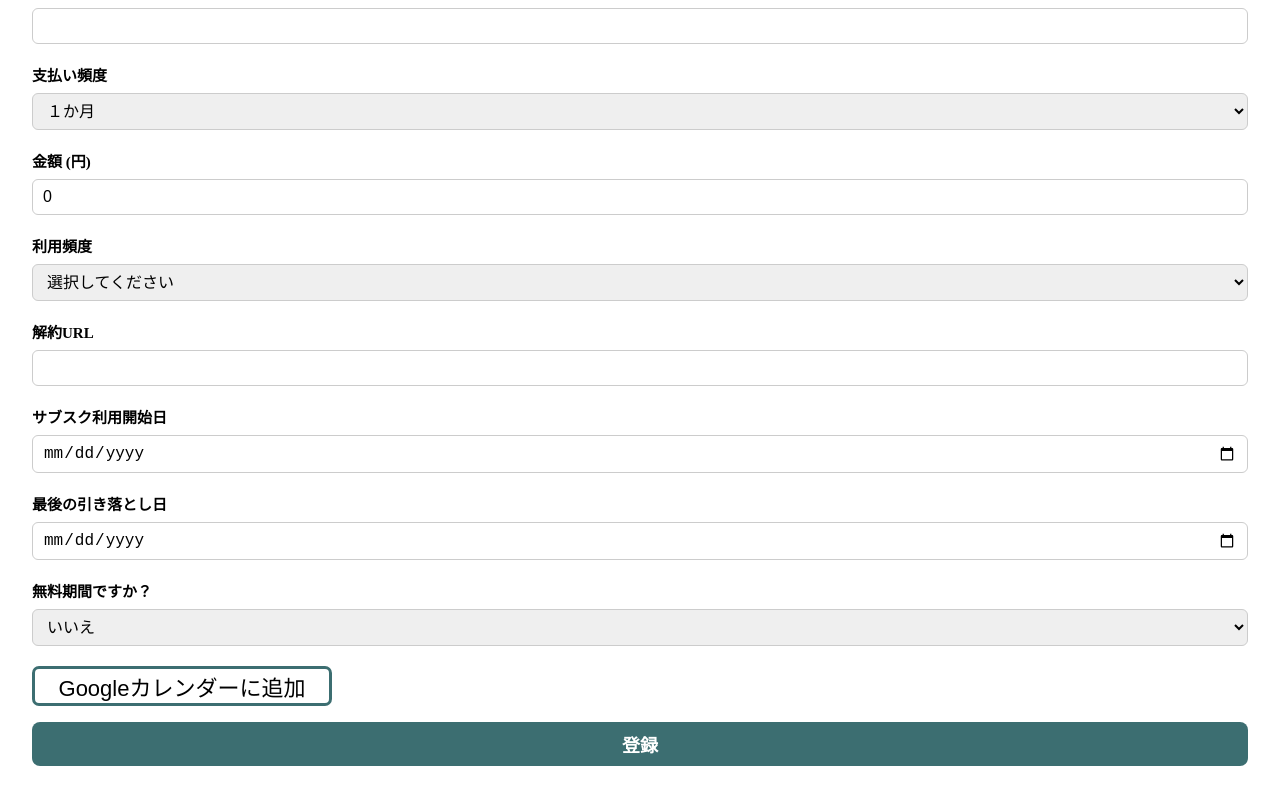
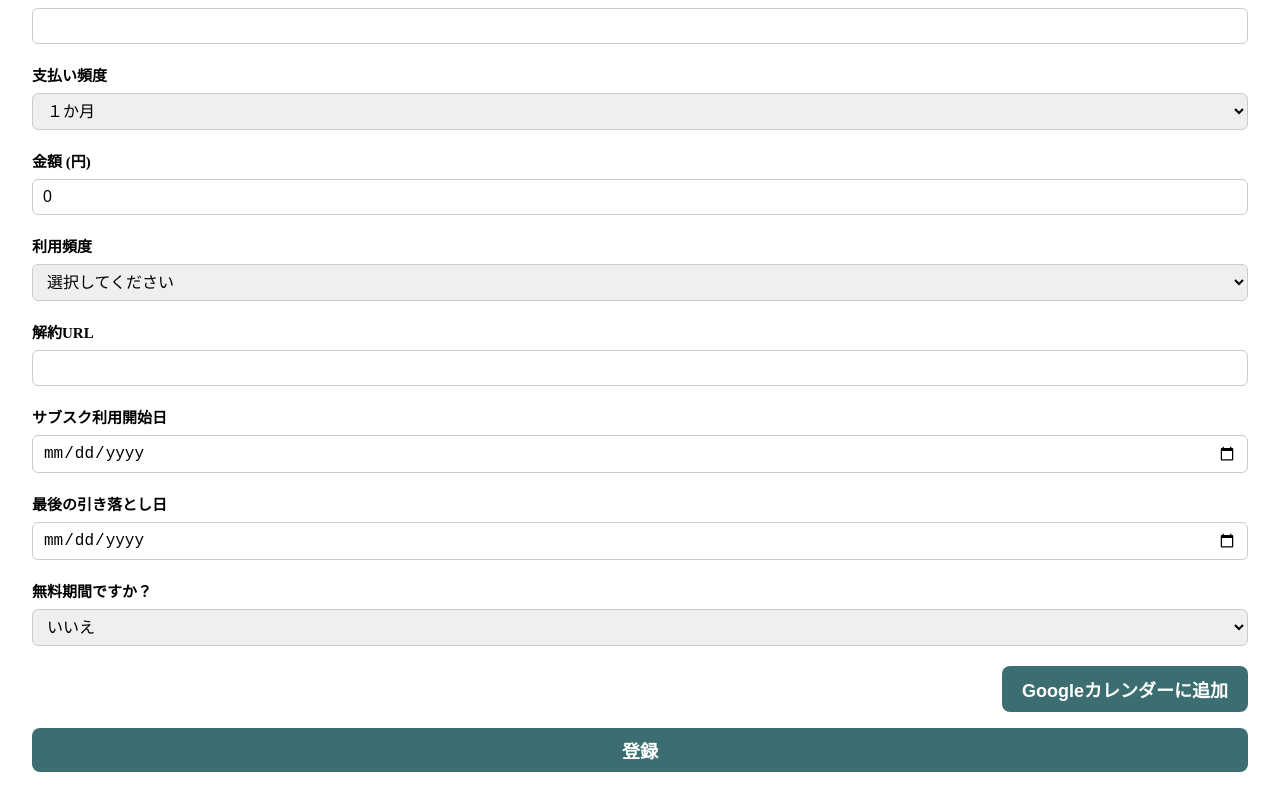
Before and after one commit to suke-0612/subcan, a Next.js app in the folder subcan/: page /register in a window 1280 px wide. Shown: the part 256-1052 px from the top of the page. Built offline with nearby package versions, Linux system fonts and the light colour scheme; no server answers; the database is empty; sample sign-in values are in the browser's storage.

Commit message:
fix:google

```diff
--- a/subcan/src/app/(protected)/register/page.tsx
+++ b/subcan/src/app/(protected)/register/page.tsx
@@ -85,11 +85,16 @@ const RegisterPage: React.FC<Props> = () => {
   }, []);
 
   // Google Calendar Buttonのためのダミーデータ
-  const eventTitle = "打ち合わせ";
-  const description = "クライアントとの定例ミーティング";
-  const location = "Zoom";
-  const start = new Date("2025-05-10T15:00:00+09:00");
-  const end = new Date("2025-05-10T16:00:00+09:00");
+  const eventTitle = name ? `${name} の引き落とし日` : "サブスク引き落とし日";
+  const description = `この日は ${name || "サブスク"} の支払い日です。`;
+  const location = cancelUrl || "オンライン";
+  // Google Calendar ボタン用: 最後の引き落とし日を使ったイベント設定
+  const start = lastPaymentDate
+    ? new Date(`${lastPaymentDate}T09:00:00`) // 9:00に開始（任意）
+    : new Date();
+  const end = lastPaymentDate
+    ? new Date(`${lastPaymentDate}T09:30:00`) // 30分後に終了（任意）
+    : new Date();
 
   const selectDivStyle: React.CSSProperties = {
     width: "100%",
--- a/subcan/src/components/GoogleComponentButton.tsx
+++ b/subcan/src/components/GoogleComponentButton.tsx
@@ -36,19 +36,24 @@ const GoogleCalendarButton: React.FC<GoogleCalendarButtonProps> = ({
 
   return (
     <button
+      onClick={handleClick}
       style={{
-        backgroundColor: "white",
-        border: "3px solid #3C6E71",
-        borderRadius: "7px ",
-        width: 300,
-        height: 40,
-        fontSize: 22,
-        display: "flex",
-        alignItems: "center",
-        justifyContent: "center",
+        backgroundColor: "#3C6E71",
+        color: "white",
+        border: "none",
+        borderRadius: "8px",
+        padding: "10px 20px",
+        fontSize: "18px",
+        fontWeight: "bold",
+        cursor: "pointer",
+        transition: "background-color 0.3s",
       }}
-      onClick={handleClick}
-      className="bg-blue-600 text-white px-4 py-2 rounded hover:bg-blue-700"
+      onMouseOver={(e) =>
+        ((e.target as HTMLButtonElement).style.backgroundColor = "#345c5e")
+      }
+      onMouseOut={(e) =>
+        ((e.target as HTMLButtonElement).style.backgroundColor = "#3C6E71")
+      }
     >
       Googleカレンダーに追加
     </button>
```
